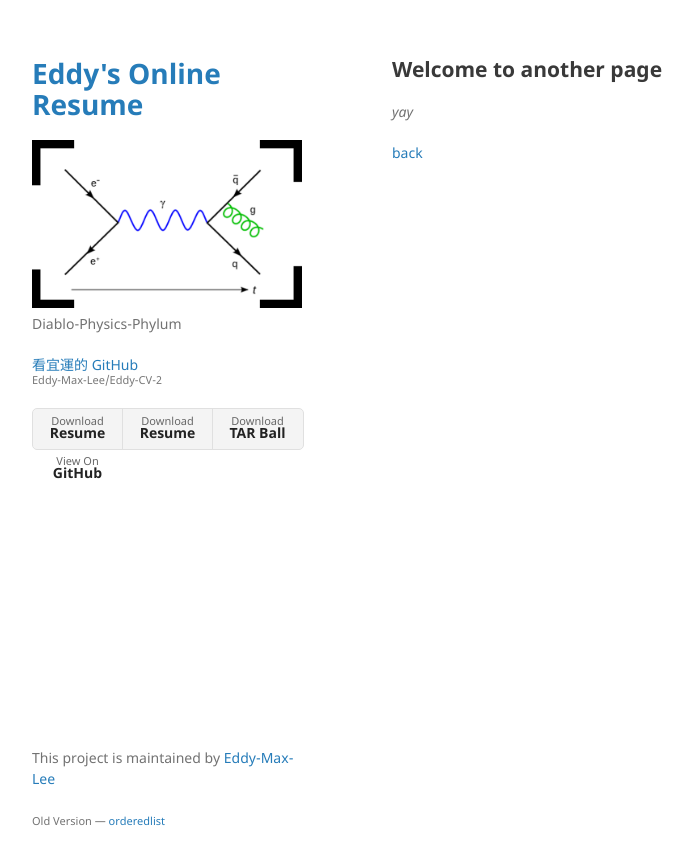
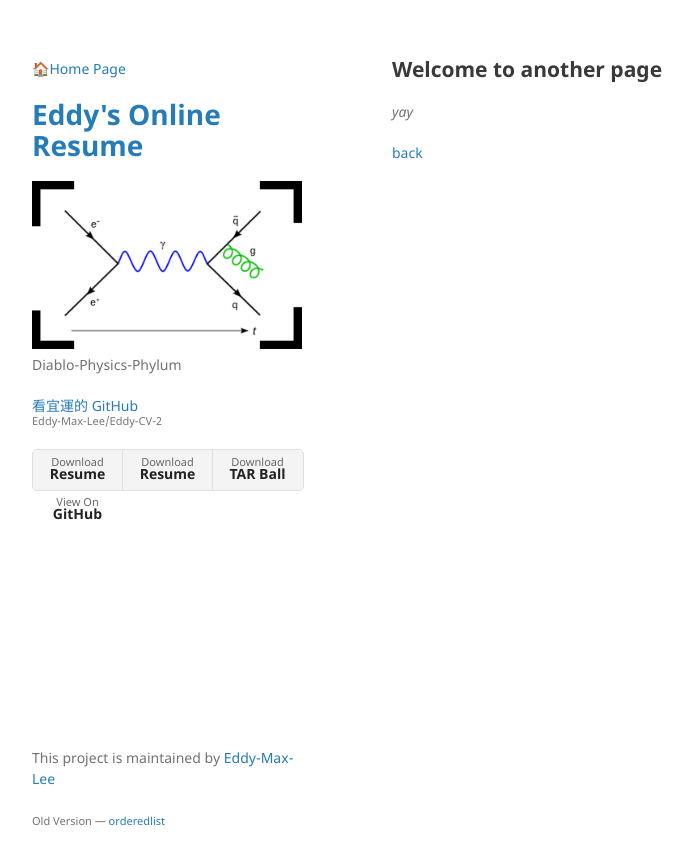
Before and after one commit to Eddy-Max-Lee/Eddy-CV-2, a Jekyll site: the page built from another-page.md, in a window 1280 px wide. Shown: the top 865 px of the page, without its empty margins (178-871 px from the left). Built offline with Jekyll 4.4.1, drawn with Linux system fonts in a browser that asks for light colours; our own code applies the rules of GitHub Pages for plain Markdown files.

Commit message:
Update default.html

```diff
--- a/_layouts/default.html
+++ b/_layouts/default.html
@@ -14,6 +14,9 @@
   <body>
     <div class="wrapper">
       <header>
+        {% if site.github.is_project_page %}
+        <p class="view"><a href="https://www.facebook.com/profile.php?id=100000451596417">🏠Home Page</a></p>
+        {% endif %}
         <h1><a href="{{ "/" | absolute_url }}">{{ site.title | default: site.github.repository_name }}</a></h1>
 
         {% if site.logo %}
```
